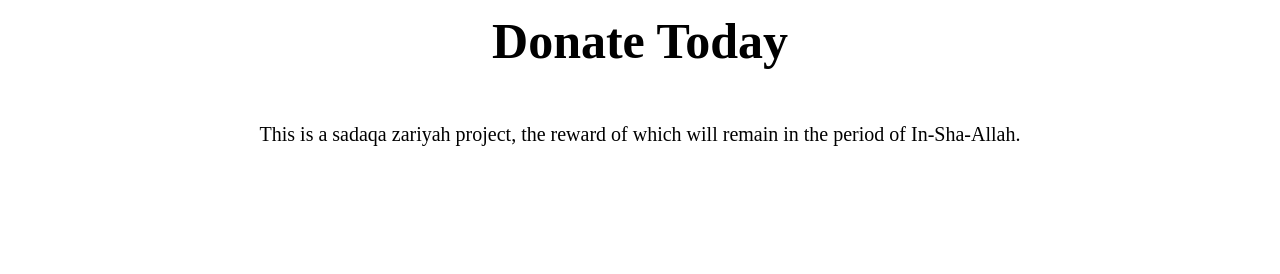
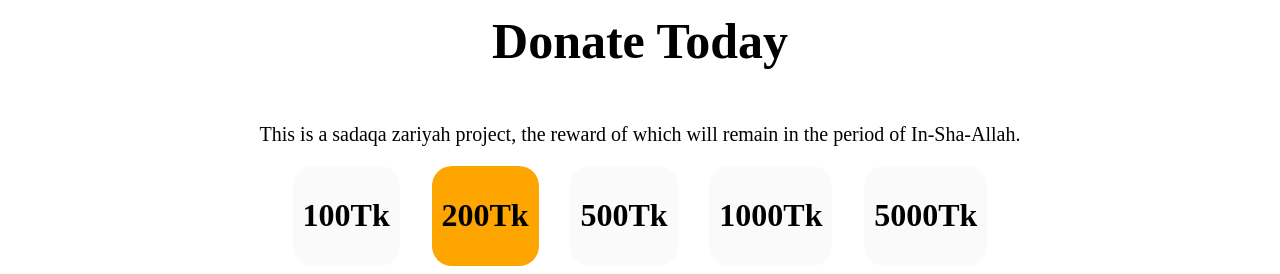
Before and after one commit to rafiul-56/Donations-web, a plain HTML site: page index.html in a window 1280 px wide. Shown: the part 830-1104 px from the top of the page. Before the commit the page ends 1004 px from the top, so only its background shows below. Drawn offline with Linux system fonts and the light colour scheme.

Commit message:
amount add

```diff
--- a/index.html
+++ b/index.html
@@ -30,9 +30,19 @@
         >
       </div>
     </section>
-      <div class="Donate-today">
-        <h1>Donate Today</h1>
-        <p>This is a sadaqa zariyah project, the reward of which will remain in the period of In-Sha-Allah.</p>
-      </div>
+    <div class="Donate-today">
+      <h1>Donate Today</h1>
+      <p>
+        This is a sadaqa zariyah project, the reward of which will remain in the
+        period of In-Sha-Allah.
+      </p>
+    </div>
+    <div class="amount">
+      <div class="box"><h1>100Tk</h1></div>
+      <div class="box color-mark"><h1>200Tk</h1></div>
+      <div class="box"><h1>500Tk</h1></div>
+      <div class="box"><h1>1000Tk</h1></div>
+      <div class="box"><h1>5000Tk</h1></div>
+    </div>
   </body>
 </html>
--- a/style.css
+++ b/style.css
@@ -40,3 +40,20 @@ margin-top: 40px;
 .Donate-today h1{
     font-size: 50px;
     }
+.amount{
+        display: flex;
+        justify-content: space-evenly;
+        align-items:center;
+        margin-left: 20%;
+        margin-right: 20%;
+
+    }
+.box{
+    background: #FAFAFA;
+    text-align: center;
+    padding: 10px 10px;
+    border-radius: 20px;
+}
+.color-mark{
+    background-color: orange;
+}
```
